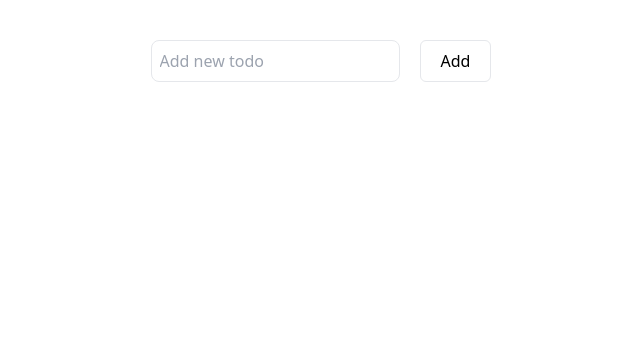
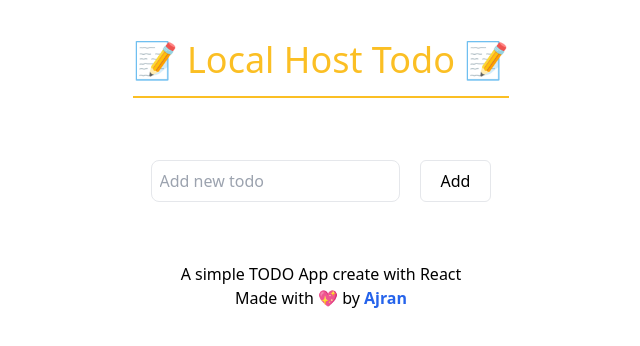
Before and after one commit to b14ck0ps/localhost-todo, a React (Vite) app: page / in a window 1280 px wide. Shown: the top 346 px of the page, without its empty margins (319-959 px from the left). Built offline with nearby package versions, Linux system fonts and the light colour scheme.

Commit message:
Header Footer

```diff
--- a/src/App.tsx
+++ b/src/App.tsx
@@ -3,6 +3,8 @@ import "./App.css";
 import InputField from "./components/InputField";
 import TodosCard from "./components/TodosCard";
 import { Todo } from "../Types";
+import Footer from "./components/Footer";
+import Header from "./components/Header";
 
 function App() {
   const localTodos = localStorage.getItem("todos");
@@ -35,9 +37,14 @@ function App() {
   };
   return (
     <div>
+      <Header />
+
+      {/* form components  */}
       <div className="flex justify-center mt-10">
         <InputField addTodo={handleAdd} />
       </div>
+
+      {/* Renders TODOS */}
       <div className="flex flex-col gap-5 items-center mt-5">
         {Todos.map((todo, index) => (
           <div key={index}>
@@ -51,6 +58,8 @@ function App() {
           </div>
         )).reverse()}
       </div>
+
+      <Footer />
     </div>
   );
 }
--- /dev/null
+++ b/src/components/Footer.tsx
@@ -0,0 +1,17 @@
+import React from "react";
+
+export default function Footer() {
+  return (
+    <div className="text-center mt-5 p-5">
+      <p>A simple TODO App create with React</p>
+      Made with 💖 by{" "}
+      <a
+        className="text-blue-600 font-semibold"
+        href="https://github.com/b14ck0ps"
+        target="_blank"
+      >
+        Ajran
+      </a>{" "}
+    </div>
+  );
+}
--- /dev/null
+++ b/src/components/Header.tsx
@@ -0,0 +1,12 @@
+import React from "react";
+
+export default function Header() {
+  return (
+    <div className="text-center text-4xl p-10 text-amber-400">
+      <span className="pb-3 border-b-2 border-amber-400">
+        {" "}
+        📝 Local Host Todo 📝
+      </span>
+    </div>
+  );
+}
```
